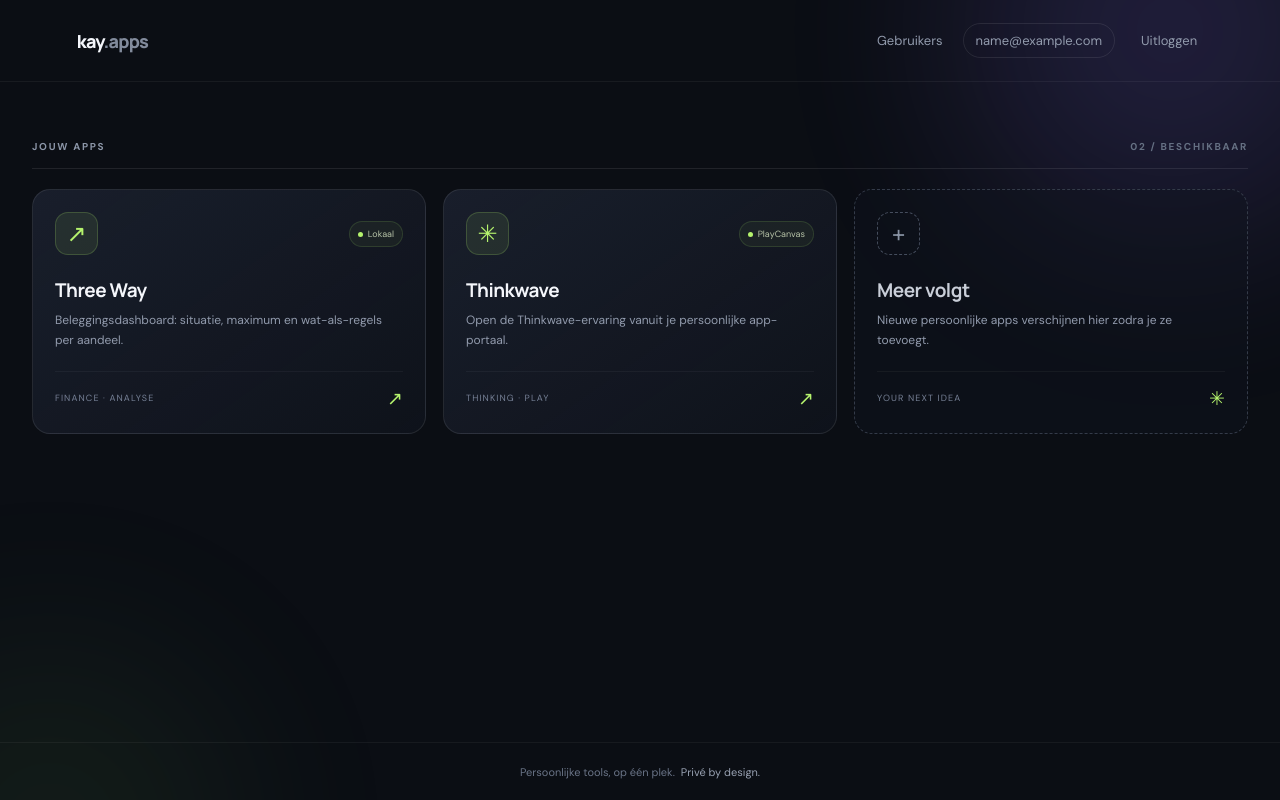
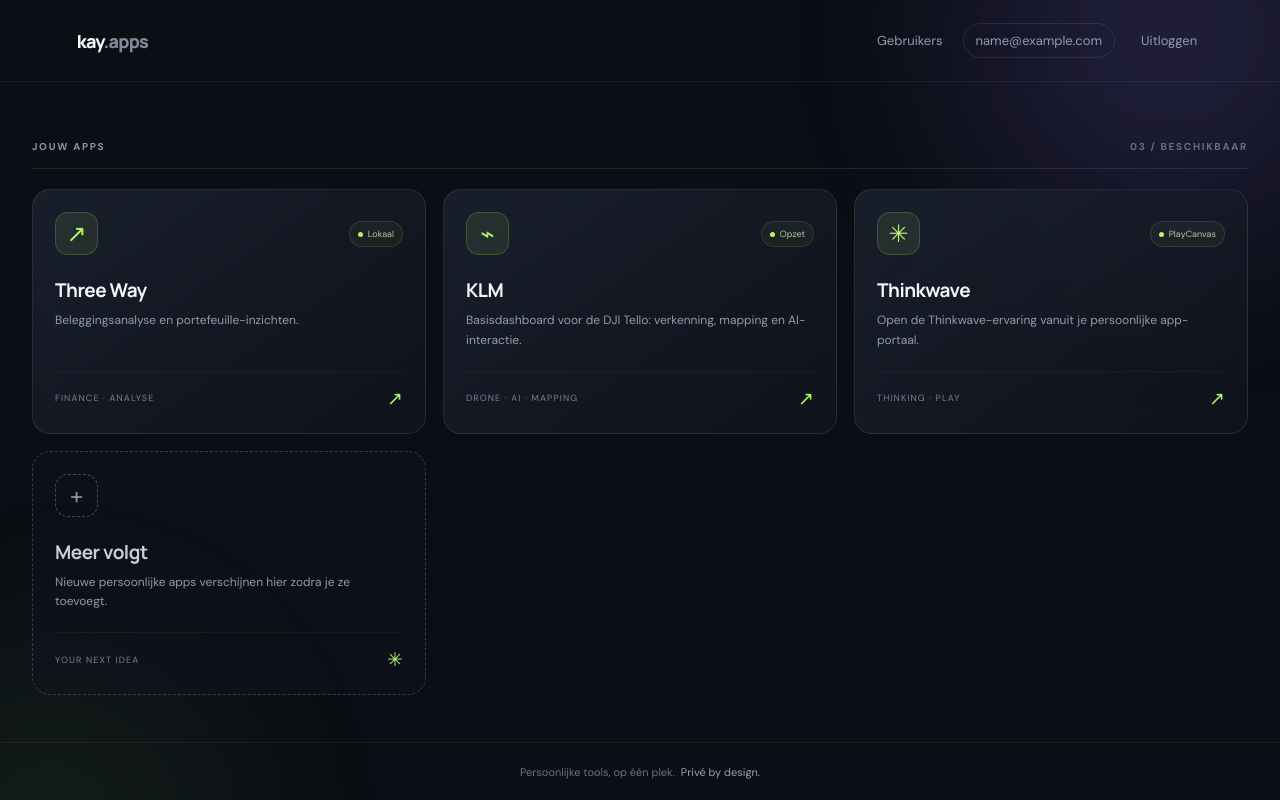
Before and after one commit to kay-smits-in-front/apps, a Flask app: page /dashboard in a window 1280 px wide. Run offline with Flask 3, Linux system fonts and the light colour scheme; a user stored in the database is signed in; tables that the repository leaves empty hold one stand-in row (values such as "Sample post").

Commit message:
Render app portal cards from dashboard configuration

```diff
--- a/templates/dashboard.html
+++ b/templates/dashboard.html
@@ -1,18 +1,15 @@
 {% extends "base.html" %}
 {% block title %}Dashboard · kay.apps{% endblock %}
 {% block content %}
-<div class="section-label"><span>JOUW APPS</span><span class="section-count">02 / BESCHIKBAAR</span></div>
+<div class="section-label"><span>JOUW APPS</span><span class="section-count">03 / BESCHIKBAAR</span></div>
 <section class="app-grid">
-  <a class="app-card app-card-link" href="{{ url_for('three_way_dashboard') }}">
-    <div class="app-card-top"><div class="app-icon">↗</div><span class="status"><span></span>Lokaal</span></div>
-    <h2>Three Way</h2><p>Beleggingsdashboard: situatie, maximum en wat-als-regels per aandeel.</p>
-    <div class="app-card-bottom"><span class="app-type">FINANCE · ANALYSE</span><span class="arrow">↗</span></div>
+  {% for item in apps %}
+  <a class="app-card app-card-link" href="{{ item.url }}">
+    <div class="app-card-top"><div class="app-icon">{{ item.icon }}</div><span class="status"><span></span>{{ item.status }}</span></div>
+    <h2>{{ item.name }}</h2><p>{{ item.description }}</p>
+    <div class="app-card-bottom"><span class="app-type">{% if item.name == "Three Way" %}FINANCE · ANALYSE{% elif item.name == "KLM" %}DRONE · AI · MAPPING{% else %}THINKING · PLAY{% endif %}</span><span class="arrow">↗</span></div>
   </a>
-  <a class="app-card app-card-link" href="{{ url_for('thinkwave') }}">
-    <div class="app-card-top"><div class="app-icon">✳</div><span class="status"><span></span>PlayCanvas</span></div>
-    <h2>Thinkwave</h2><p>Open de Thinkwave-ervaring vanuit je persoonlijke app-portaal.</p>
-    <div class="app-card-bottom"><span class="app-type">THINKING · PLAY</span><span class="arrow">↗</span></div>
-  </a>
+  {% endfor %}
   <article class="app-card add-card"><div class="add-symbol">+</div><h2>Meer volgt</h2><p>Nieuwe persoonlijke apps verschijnen hier zodra je ze toevoegt.</p><div class="app-card-bottom"><span class="app-type">YOUR NEXT IDEA</span><span class="arrow">✳</span></div></article>
 </section>
 {% endblock %}
```
